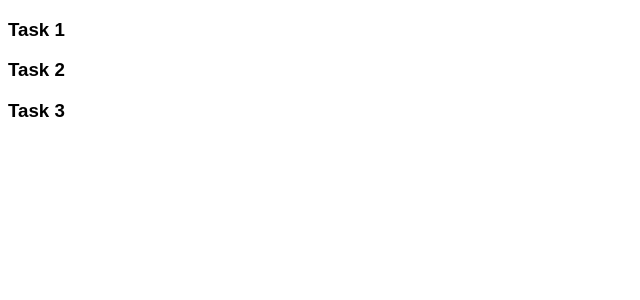
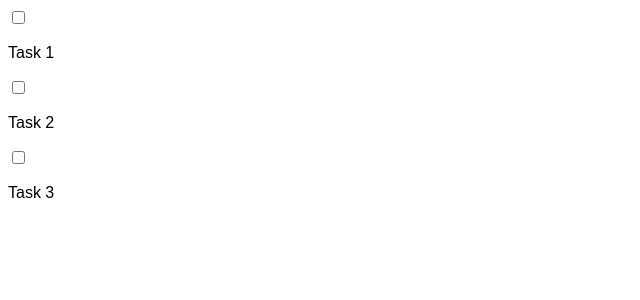
Before and after one commit to TanishqSingla/react, a React (Create React App) app: page / in a window 1280 px wide. Shown: the top 300 px of the page, without its empty margins (0-640 px from the left). Built offline with nearby package versions, Linux system fonts and the light colour scheme.

Commit message:
adding functionality

```diff
--- a/src/components/Todo.js
+++ b/src/components/Todo.js
@@ -1,11 +1,22 @@
 import React, { Component } from "react";
 import TodoItem from "./TodoItem";
+import PropTypes from "prop-types";
 
 class Todo extends Component {
+  complete = () => {
+    console.log("ok");
+  };
+
   render() {
     //This will render the declared jsx to each of the mapped items
-    return this.props.todos.map((todo) => <TodoItem todo={todo} />);
+    return this.props.todos.map((todo) => (
+      <TodoItem key={todo.id} todo={todo} complete={this.complete} />
+    ));
   }
 }
 
+Todo.propTypes = {
+  todos: PropTypes.array.isRequired,
+};
+
 export default Todo;
--- a/src/components/TodoItem.js
+++ b/src/components/TodoItem.js
@@ -1,10 +1,25 @@
 import React, { Component } from "react";
+import PropTypes from "prop-types";
 
 class TodoItem extends Component {
+  getStyle = () => {
+    return {
+      textDecoration: this.props.todo.completed ? "line-through" : "none",
+    };
+  };
+
   render() {
-    console.log(this.props);
-    return <h3>{this.props.todo.title}</h3>;
+    return (
+      <div>
+        <input type="checkbox" onChange={this.props.complete} />
+        <p style={this.getStyle()}>{this.props.todo.title}</p>
+      </div>
+    );
   }
 }
 
+TodoItem.propType = {
+  todo: PropTypes.object.isRequired,
+};
+
 export default TodoItem;
```
